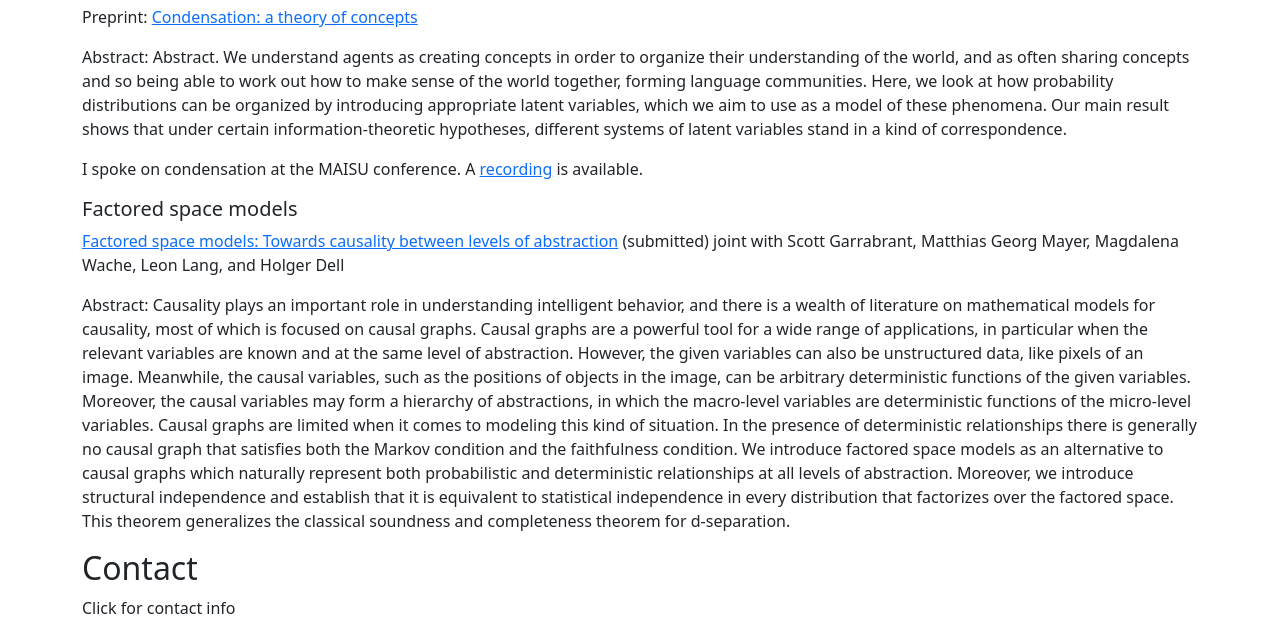
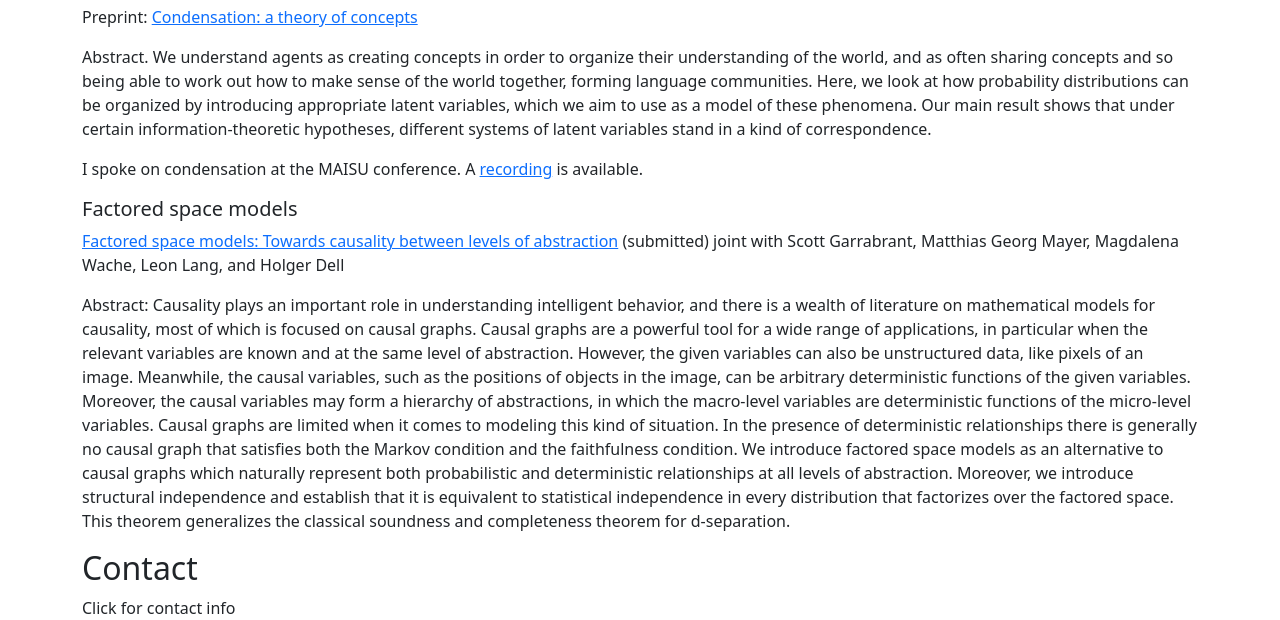
Before and after one commit to SamEisenstat/SamEisenstat.github.io, a plain HTML site: page docs/index.html in a window 1280 px wide. Shown: the part 265-885 px from the top of the page. Drawn offline with nearby package versions, Linux system fonts and the light colour scheme.

Commit message:
minor/style

```diff
--- a/docs/index.html
+++ b/docs/index.html
@@ -37,7 +37,7 @@
       Preprint: <a href="doc/condensation-25-07.pdf">Condensation: a theory of concepts</a>
       </p>
       <p>
-      Abstract: Abstract. We understand agents as creating concepts in order to organize their understanding of the world, and as often sharing concepts and so being able to work out how to make sense of the world together, forming language communities. Here, we look at how probability distributions can be organized by introducing appropriate latent variables, which we aim to use as a model of these phenomena. Our main result shows that under certain information-theoretic hypotheses, different systems of latent variables stand in a kind of correspondence.
+      Abstract. We understand agents as creating concepts in order to organize their understanding of the world, and as often sharing concepts and so being able to work out how to make sense of the world together, forming language communities. Here, we look at how probability distributions can be organized by introducing appropriate latent variables, which we aim to use as a model of these phenomena. Our main result shows that under certain information-theoretic hypotheses, different systems of latent variables stand in a kind of correspondence.
       </p>
       <p>
       I spoke on condensation at the MAISU conference. A <a href="https://www.youtube.com/watch?v=89GGuVFidkk">recording</a> is available.
```
